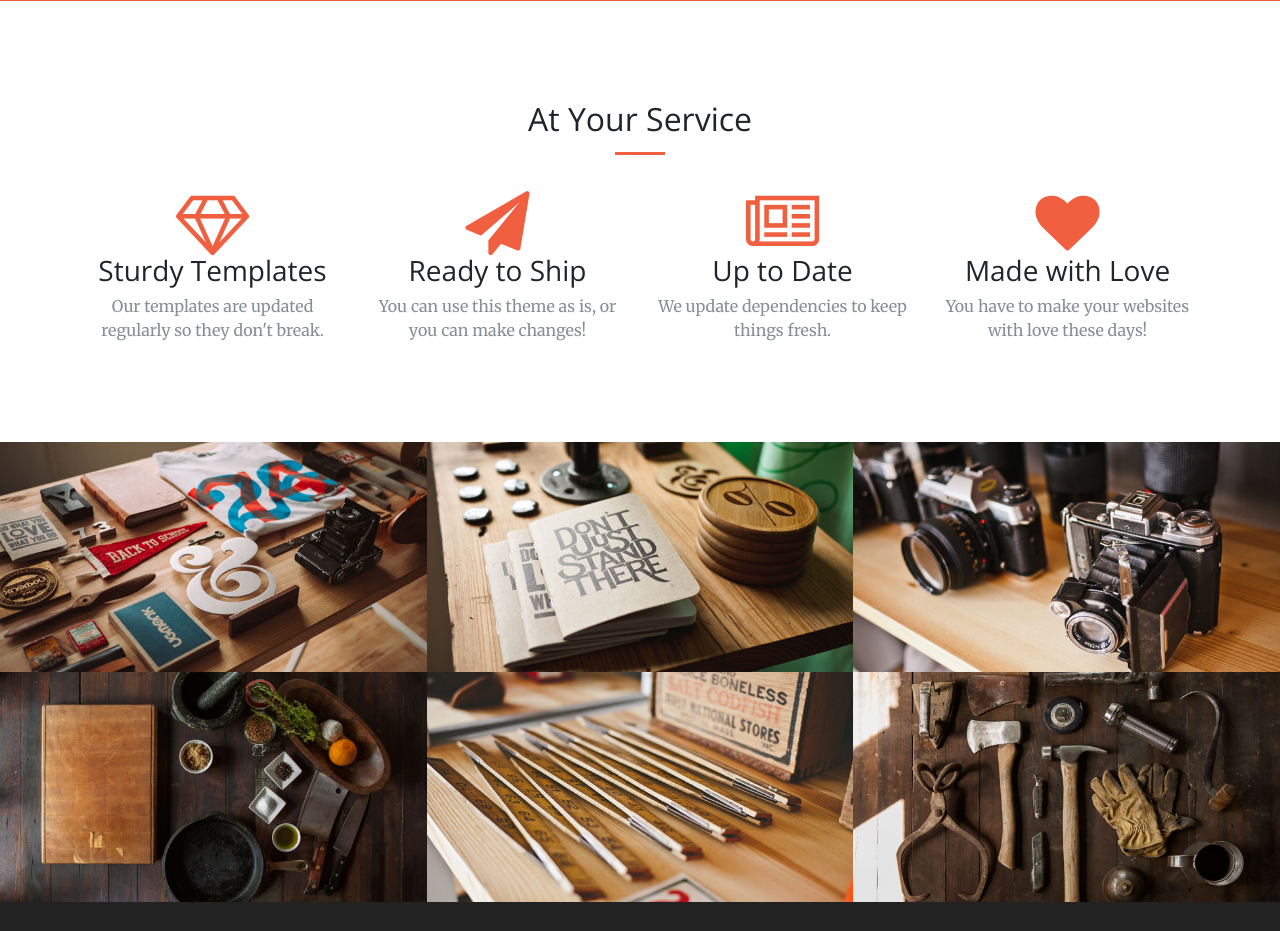
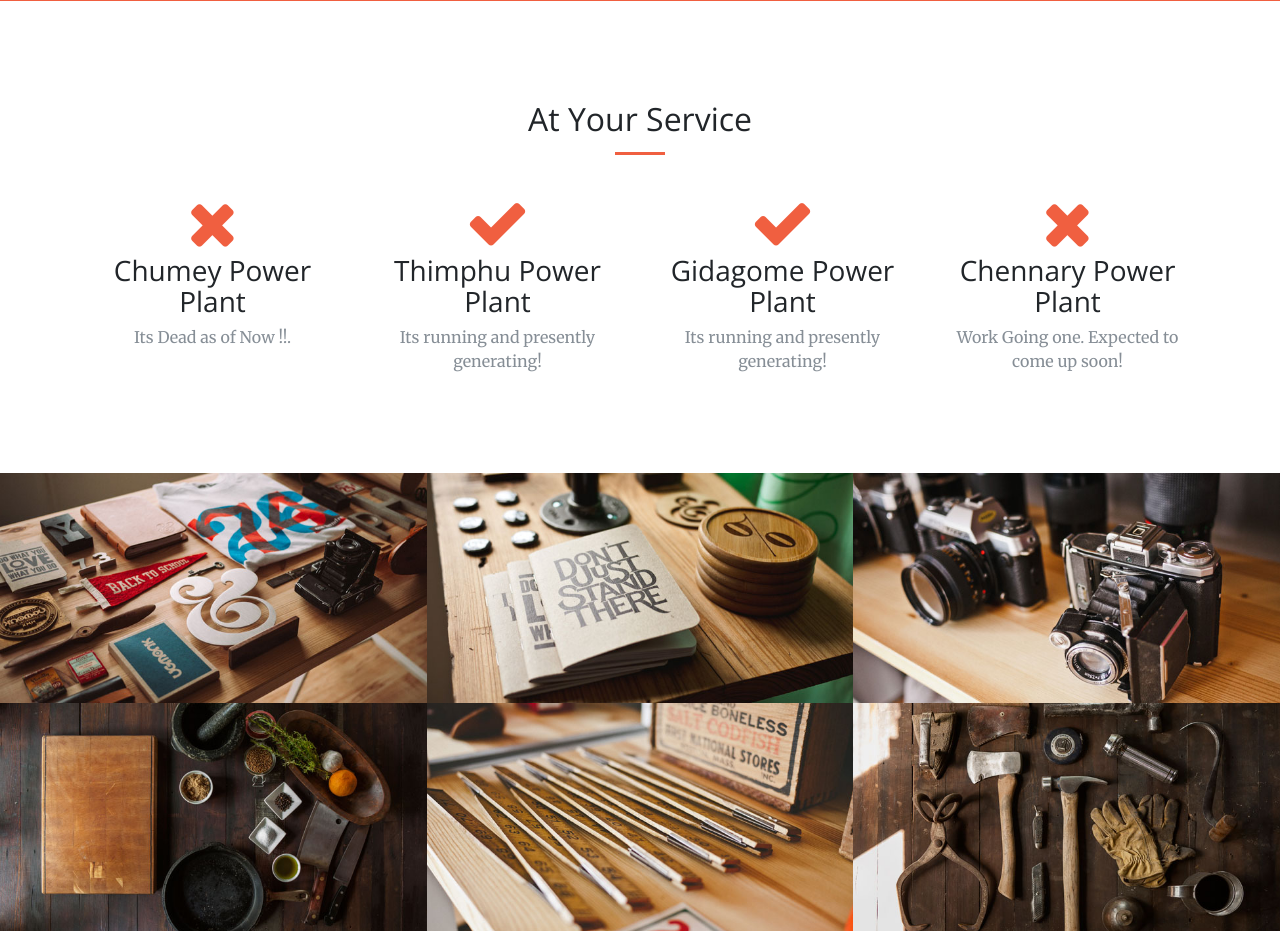
Before and after one commit to tanka/marigold, a Django app: page / in a window 1280 px wide. Shown: the part 1211-2142 px from the top of the page. Run offline with Django 3.2, Linux system fonts and the light colour scheme; some libraries are stand-ins or nearby versions.

Commit message:
few changes

```diff
--- a/templates/base.html
+++ b/templates/base.html
@@ -115,30 +115,30 @@
         <div class="row">
           <div class="col-lg-3 col-md-6 text-center">
             <div class="service-box">
-              <i class="fa fa-4x fa-diamond text-primary sr-icons"></i>
-              <h3>Sturdy Templates</h3>
-              <p class="text-muted">Our templates are updated regularly so they don't break.</p>
+              <i class="fa fa-4x fa-times text-primary sr-icons"></i>
+              <h3>Chumey Power Plant</h3>
+              <p class="text-muted">Its Dead as of Now !!.</p>
             </div>
           </div>
           <div class="col-lg-3 col-md-6 text-center">
             <div class="service-box">
-              <i class="fa fa-4x fa-paper-plane text-primary sr-icons"></i>
-              <h3>Ready to Ship</h3>
-              <p class="text-muted">You can use this theme as is, or you can make changes!</p>
+              <i class="fa fa-4x fa-check text-primary sr-icons"></i>
+              <h3>Thimphu Power Plant</h3>
+              <p class="text-muted">Its running and presently generating!</p>
             </div>
           </div>
           <div class="col-lg-3 col-md-6 text-center">
             <div class="service-box">
-              <i class="fa fa-4x fa-newspaper-o text-primary sr-icons"></i>
-              <h3>Up to Date</h3>
-              <p class="text-muted">We update dependencies to keep things fresh.</p>
+              <i class="fa fa-4x fa-check text-primary sr-icons"></i>
+              <h3>Gidagome Power Plant</h3>
+              <p class="text-muted">Its running and presently generating!</p>
             </div>
           </div>
           <div class="col-lg-3 col-md-6 text-center">
             <div class="service-box">
-              <i class="fa fa-4x fa-heart text-primary sr-icons"></i>
-              <h3>Made with Love</h3>
-              <p class="text-muted">You have to make your websites with love these days!</p>
+              <i class="fa fa-4x fa-times text-primary sr-icons"></i>
+              <h3>Chennary Power Plant</h3>
+              <p class="text-muted">Work Going one.  Expected to come up soon!</p>
             </div>
           </div>
         </div>
```
